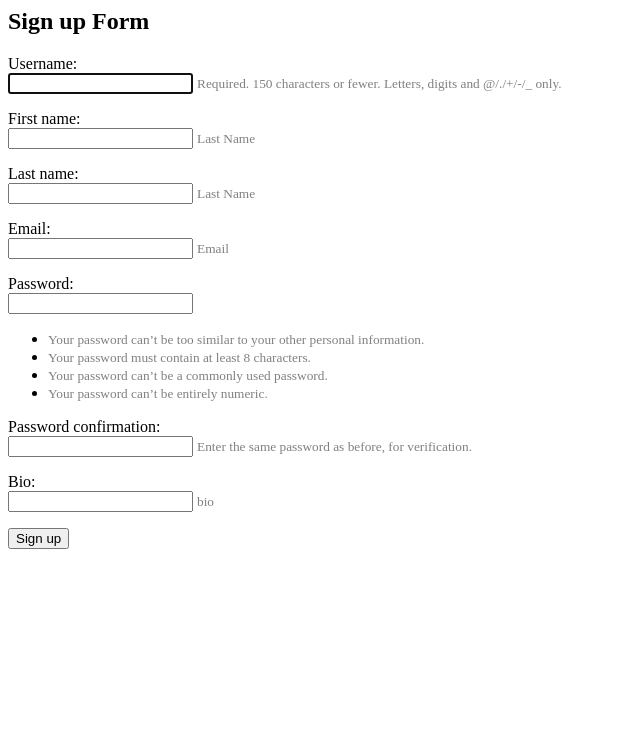
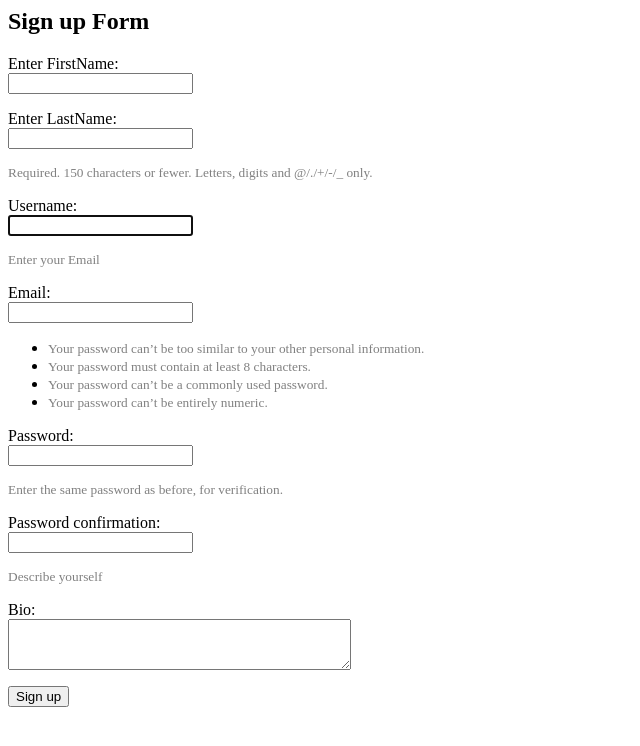
Before and after one commit to aneeqakbar/Advanced_user_login, a Django app: page /signup/ in a window 1280 px wide. Shown: the top 746 px of the page, without its empty margins (0-640 px from the left). Run offline with Django 3.2, Linux system fonts and the light colour scheme.

Commit message:
Some practice

```diff
--- a/advanced_user/user_auth/forms.py
+++ b/advanced_user/user_auth/forms.py
@@ -3,12 +3,12 @@ from django.contrib.auth.forms import UserCreationForm
 from django.contrib.auth.models import User
 
 class SignUpForm(UserCreationForm):
-    first_name = forms.CharField(max_length=100, help_text='Last Name')
-    last_name = forms.CharField(max_length=100, help_text='Last Name')
-    email = forms.EmailField(max_length=150, help_text='Email')
-    bio = forms.CharField(max_length=200, help_text='bio')
+    first_name = forms.CharField(max_length=100 ,label='Enter FirstName')
+    last_name = forms.CharField(max_length=100 ,label='Enter LastName')
+    email = forms.EmailField(max_length=150, help_text='Enter your Email')
+    bio = forms.CharField(max_length=200,widget=forms.Textarea(attrs={'rows':3}) , help_text='Describe yourself')
 
 
     class Meta:
         model = User
-        fields = ('username', 'first_name', 'last_name','email', 'password1', 'password2','bio')
+        fields = ('first_name', 'last_name','username','email', 'password1', 'password2','bio')
--- a/advanced_user/user_auth/models.py
+++ b/advanced_user/user_auth/models.py
@@ -16,6 +16,5 @@ class Profile(models.Model):
 @receiver(post_save, sender=User)
 def update_profile_signal(sender, instance, created, **kwargs):
     if created:
-        print(created)
         Profile.objects.create(user=instance)
     instance.profile.save()
--- a/advanced_user/user_auth/templates/user/signup.html
+++ b/advanced_user/user_auth/templates/user/signup.html
@@ -3,13 +3,19 @@
   {% csrf_token %}
   {% for field in form %}
     <p>
+      {% if field.help_text %}
+      <small style="color: grey">{{ field.help_text }}</small>
+      {% endif %}
+    </p>
+    <p>
       {{ field.label_tag }}<br>
       {{ field }}
-      {% if field.help_text %}
-        <small style="color: grey">{{ field.help_text }}</small>
-      {% endif %}
-      {% for error in field.errors %}
-        <p style="color: red">{{ error }}</p>
+    </p>
+  {% endfor %}
+  {% for field in form %}
+    <p>
+      {% for field in form %}
+        <p style="color: red">{{ field.errors }}</p>
       {% endfor %}
     </p>
   {% endfor %}
--- a/advanced_user/user_auth/views.py
+++ b/advanced_user/user_auth/views.py
@@ -25,7 +25,7 @@ def signup_view(request):
         user.profile.last_name = form.cleaned_data.get('last_name')
         user.profile.email = form.cleaned_data.get('email')
         user.profile.bio = form.cleaned_data.get('bio')
-        user.save()
+        user.save() # post_save function at models.py triggers here
         username = form.cleaned_data.get('username')
         password = form.cleaned_data.get('password1')
         login(request, user)
```
Also changed, not shown: advanced_user/database/db.sqlite3.
